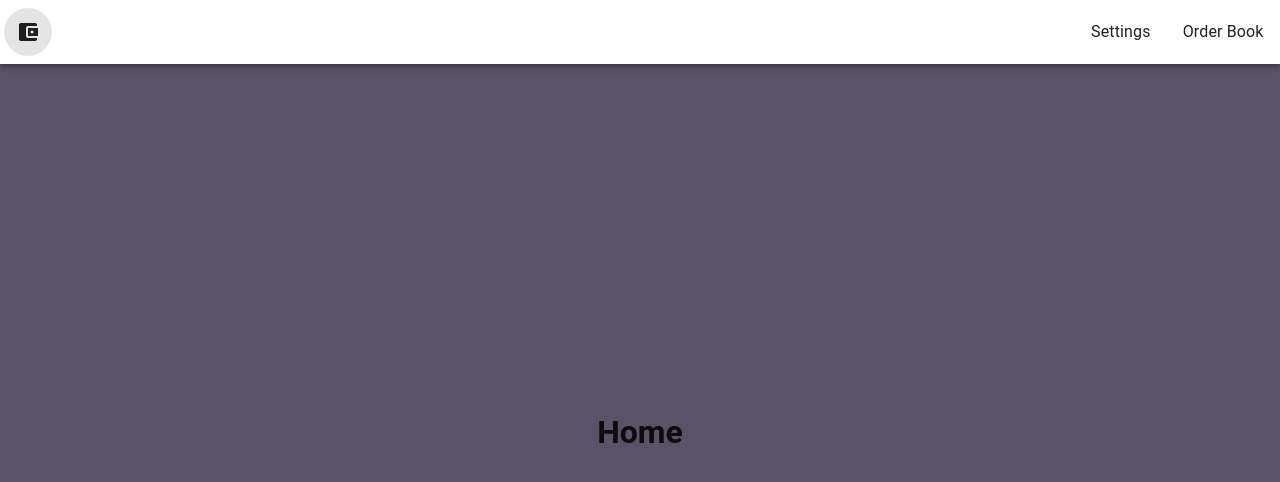
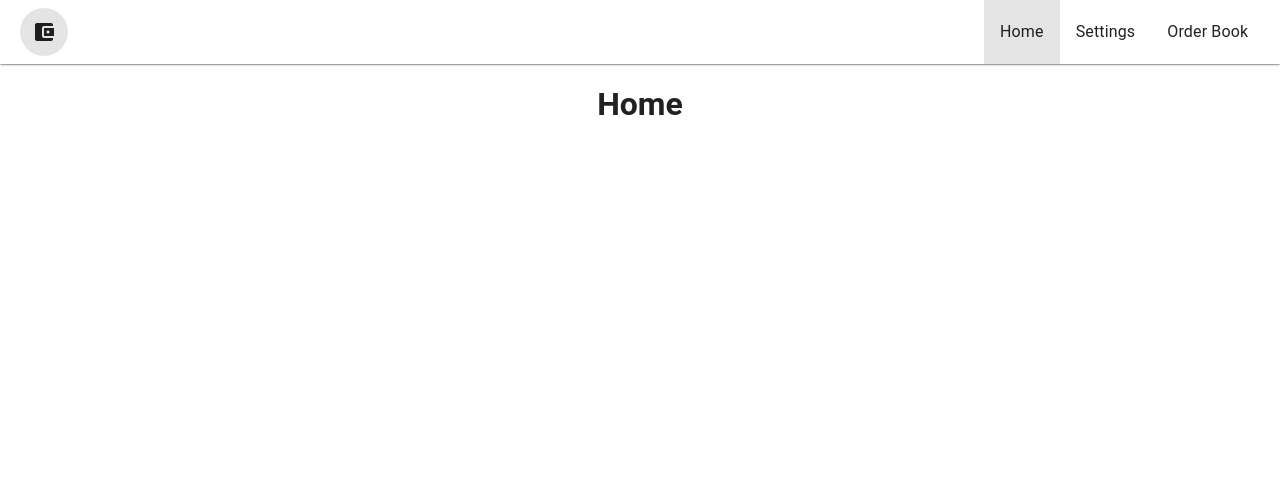
Before and after one commit to RollingTL/BidAskTest, a Vue app: page / in a window 1280 px wide. Shown: the top 482 px of the page. Built offline with nearby package versions, Linux system fonts and the light colour scheme.

Commit message:
paddings, v-main, code

```diff
--- a/src/App.vue
+++ b/src/App.vue
@@ -13,59 +13,39 @@ const menuItems = [
 
 <template>
   <v-app id="inspire" class="h-auto w-auto">
-    <v-app-bar>
-      <v-btn icon="mdi-wallet" link to="/"> </v-btn>
+    <v-app-bar class="px-4" :elevation="1">
+      <v-btn icon="mdi-wallet" to="/"> </v-btn>
       <v-spacer></v-spacer>
       <v-tabs class="d-none d-sm-flex">
-        <v-list-item link to="/settings" title="Settings"></v-list-item>
-        <v-list-item link to="/order-book" title="Order Book"></v-list-item>
+        <v-list-item
+          v-for="item in menuItems"
+          :key="item.title"
+          :to="item.path"
+          :title="item.title"
+        >
+        </v-list-item>
       </v-tabs>
       <v-menu class="">
         <template v-slot:activator="{ props }">
           <v-btn class="d-xs-flex d-sm-none" icon="mdi-dots-vertical" v-bind="props"></v-btn>
         </template>
         <v-list>
-          <v-list-item link to="/" title="Home"></v-list-item>
-          <v-list-item link to="/settings" title="Settings"></v-list-item>
-          <v-list-item link to="/order-book" title="Order Book"></v-list-item>
+          <v-list-item
+            v-for="item in menuItems"
+            :key="item.title"
+            :to="item.path"
+            :title="item.title"
+          >
+          </v-list-item>
         </v-list>
       </v-menu>
     </v-app-bar>
 
     <!-- <router-view></router-view> -->
-    <v-main class="d-flex align-center justify-center">
+    <v-main class="ma-4 d-flex justify-center">
       <router-view></router-view>
     </v-main>
   </v-app>
-  <!-- <v-app>
-    <v-navigation-drawer v-model="drawer" location="right">
-      <v-list>
-        <v-list-item link to="/" title="Home"></v-list-item>
-        <v-list-item link to="/settings" title="Settings"></v-list-item>
-        <v-list-item link to="/order-book" title="Order Book"></v-list-item>
-      </v-list>
-    </v-navigation-drawer>
-
-    <v-app-bar>
-      <span class="hidden-sm-and-up">
-        <v-toolbar-side-icon @click="drawer = !drawer"></v-toolbar-side-icon>
-      </span>
-      <v-toolbar-title>
-        <router-link to="/" style="cursor: pointer"> App Title </router-link>
-      </v-toolbar-title>
-      <v-spacer></v-spacer>
-      <v-toolbar-items class="hidden-xs-only">
-        <v-btn flat v-for="item in menuItems" :key="item.title" :to="item.path">
-          <v-icon left dark>{{ item.icon }}</v-icon>
-          {{ item.title }}
-        </v-btn>
-      </v-toolbar-items>
-    </v-app-bar>
-
-    <v-content>
-      <router-view></router-view>
-    </v-content>
-  </v-app> -->
 </template>
 
 <style lang="scss" scoped></style>
--- a/src/assets/base.scss
+++ b/src/assets/base.scss
@@ -1,3 +1,3 @@
 #inspire {
-  background-color: rgb(90, 82, 103);
+  // background-color: rgb(90, 82, 103);
 }
```
Also changed, not shown: src/modules/useOrderBook.ts (added, +33 -0 lines), src/views/OrderBookView.vue (+84 -0 lines).
